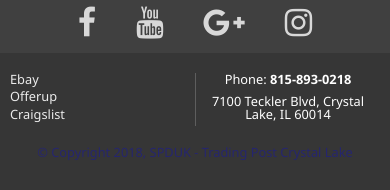
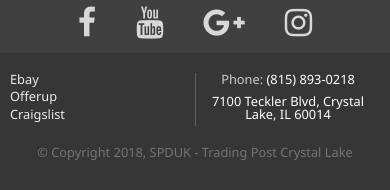
Before and after one commit to SPDUK/tradingpost, a React (Create React App) app: page /#/ in a window 390 px wide. Shown: the part 1856-2046 px from the top of the page. Built offline with nearby package versions, Linux system fonts and the light colour scheme.

Commit message:
fixed footer, added phone number aria reader stuff

```diff
--- a/src/components/footer.jsx
+++ b/src/components/footer.jsx
@@ -18,7 +18,7 @@
           <a className="footer-contact-info-links" href="https://chicago.craigslist.org/search/sss?sort=rel&is_paid=all&search_distance_type=mi&query=7100+Teckler+Blvd">Craigslist</a>
         </div>
         <div className="footer-contact-adress">
-          <p className="footer-contact-info-phone">Phone: <span>815-893-0218</span></p>
+          <p className="footer-contact-info-phone">Phone: <a href="tel:8158930218" aria-label="8 1 5. 8 9 3. 0 2 1 8.">(815) 893-0218</a></p>
           <p> 7100 Teckler Blvd, Crystal Lake, IL 60014 </p>
         </div>
       </div>
--- a/src/styles/footer.css
+++ b/src/styles/footer.css
@@ -41,6 +41,10 @@
         .footer-contact-info {
           padding-left: 50px;
           text-align: left; } }
+      .footer-contact-info-phone {
+        color: #cccccc; }
+        .footer-contact-info-phone a {
+          color: white; }
       .footer-contact-info-links {
         width: 0;
         color: white;
@@ -65,7 +69,8 @@
       padding-top: 20px;
       width: 100%;
       text-align: center;
-      color: white;
       opacity: 0.3;
       font-weight: 300;
       font-size: 0.8em; }
+      .footer-contact-webdev a {
+        color: white; }
--- a/src/styles/footer.scss
+++ b/src/styles/footer.scss
@@ -45,6 +45,12 @@
         padding-left: 50px;
         text-align: left;
       }
+      &-phone {
+        color: darken($color: $white, $amount: 20);
+        a {
+          color: darken($color: $white, $amount: 0);
+        }
+      }
       &-links {
         width: 0;
         color: $white;
@@ -75,10 +81,12 @@
       padding-top: 20px;
       width: 100%;
       text-align: center;
-      color: $white;
       opacity: 0.3;
       font-weight: 300;
       font-size: 0.8em;
+      a {
+        color: $white;
+      }
     }
   }
 }
```
